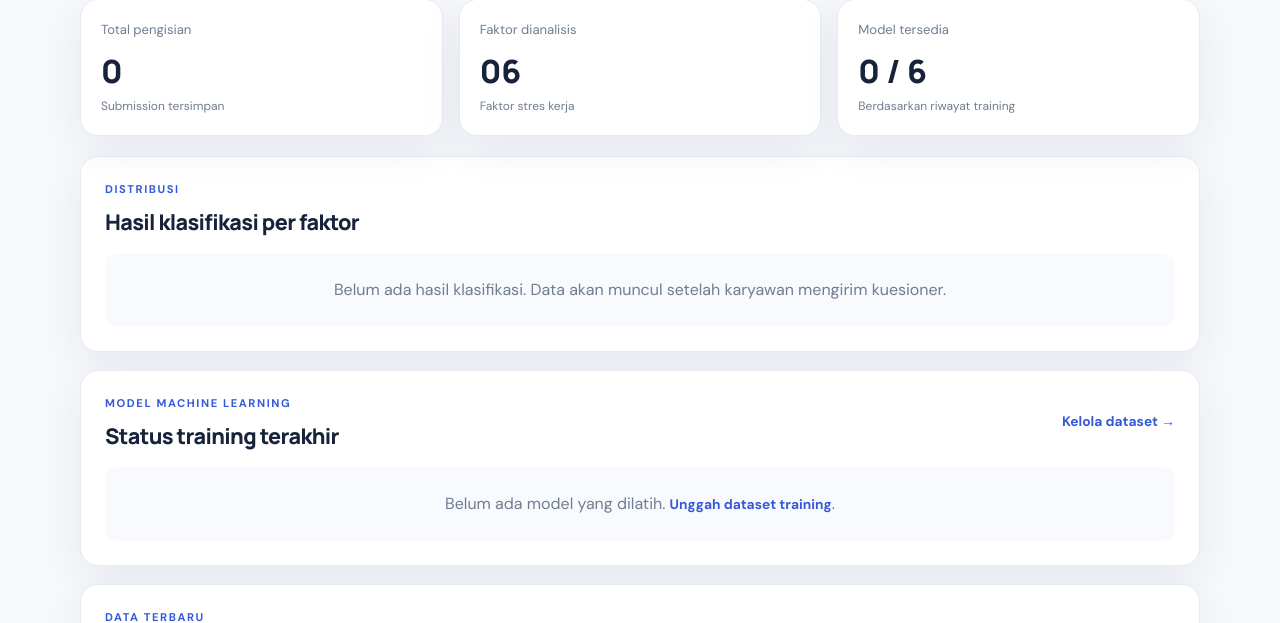
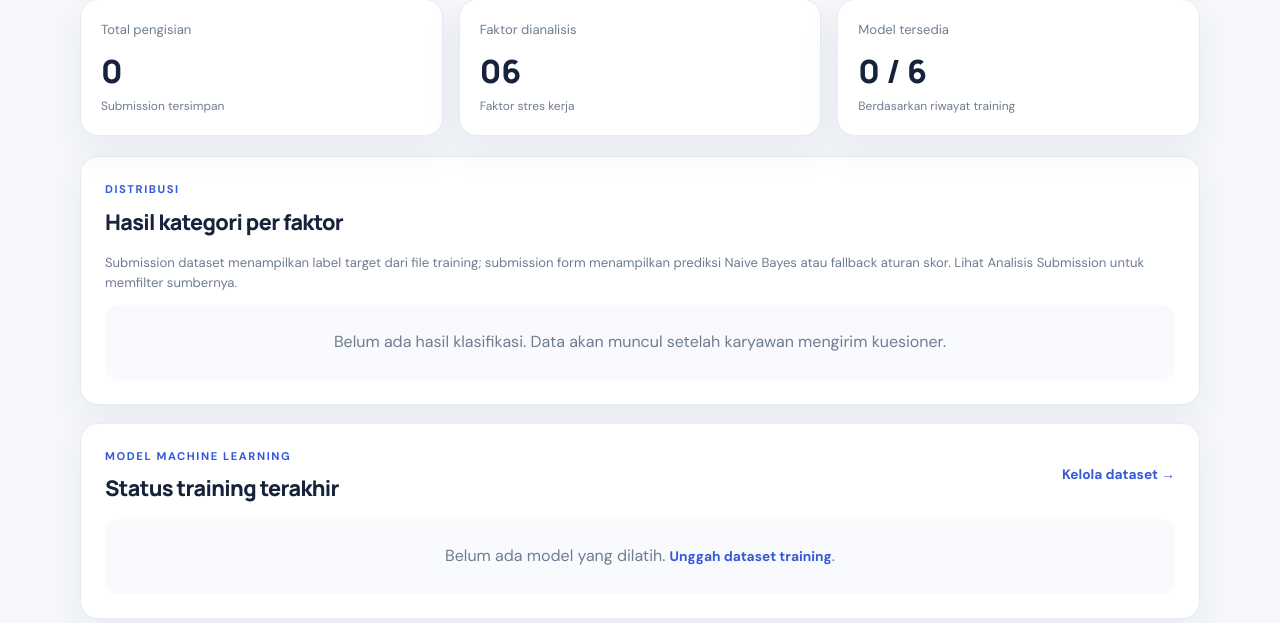
Before and after one commit to erenjeger/stress-level-classification-NB, a Flask app: page /admin in a window 1280 px wide. Shown: the part 259-882 px from the top of the page. Run offline with Flask 3, Linux system fonts and the light colour scheme; the visitor is signed in with stand-in values (Sample User, id 1); data that the repository does not hold is empty; some libraries are stand-ins or nearby versions.

Commit message:
ui: clarify category sources on admin dashboard

```diff
--- a/templates/admin_dashboard.html
+++ b/templates/admin_dashboard.html
@@ -13,7 +13,8 @@
 </div>
 
 <section class="panel section-panel">
-  <div class="section-heading"><div><p class="eyebrow">DISTRIBUSI</p><h2>Hasil klasifikasi per faktor</h2></div></div>
+  <div class="section-heading"><div><p class="eyebrow">DISTRIBUSI</p><h2>Hasil kategori per faktor</h2></div></div>
+  <p class="muted small">Submission dataset menampilkan label target dari file training; submission form menampilkan prediksi Naive Bayes atau fallback aturan skor. Lihat Analisis Submission untuk memfilter sumbernya.</p>
   {% if distribution %}
     <div class="distribution-list">
       {% for item in distribution %}
```
